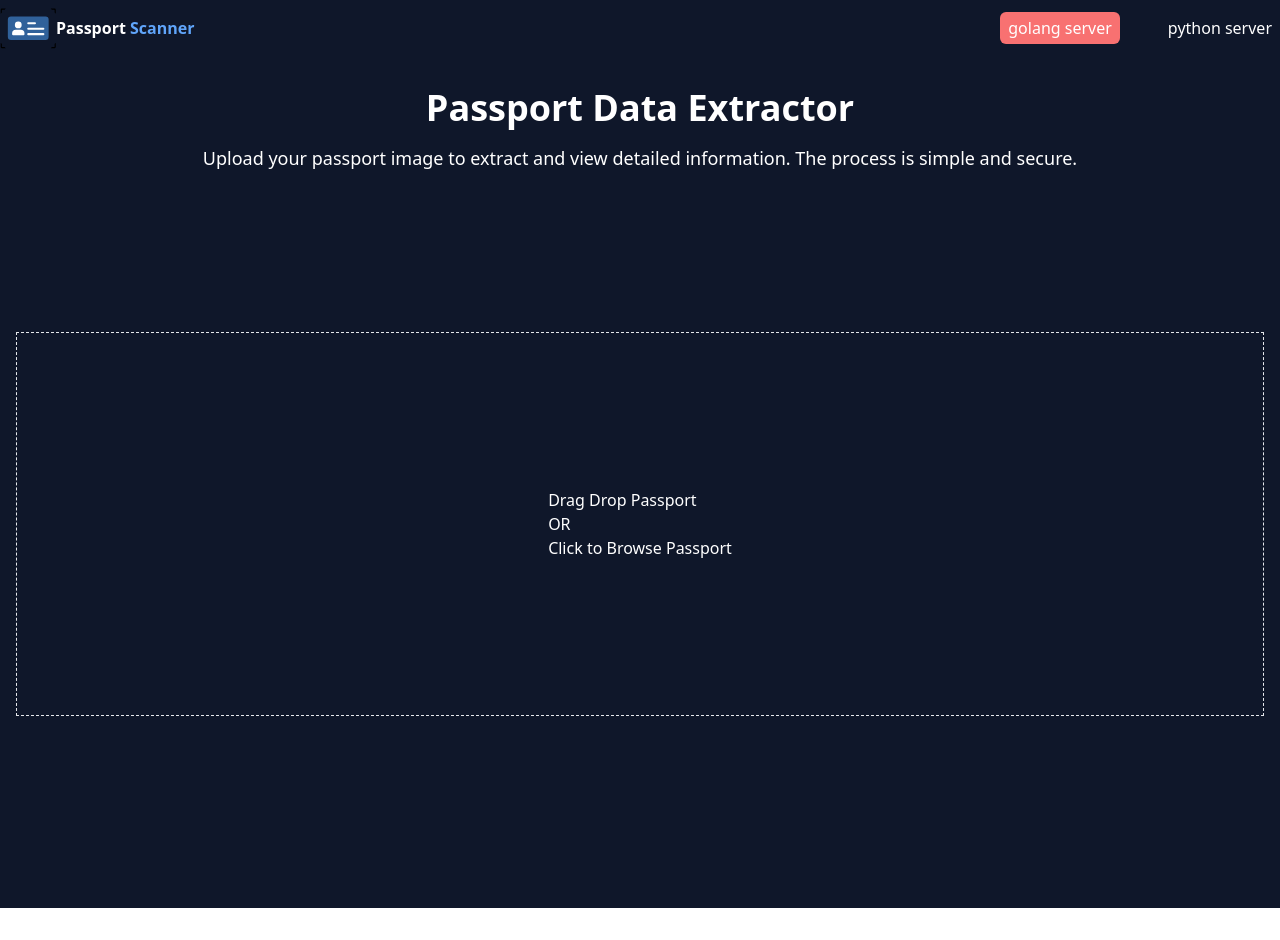
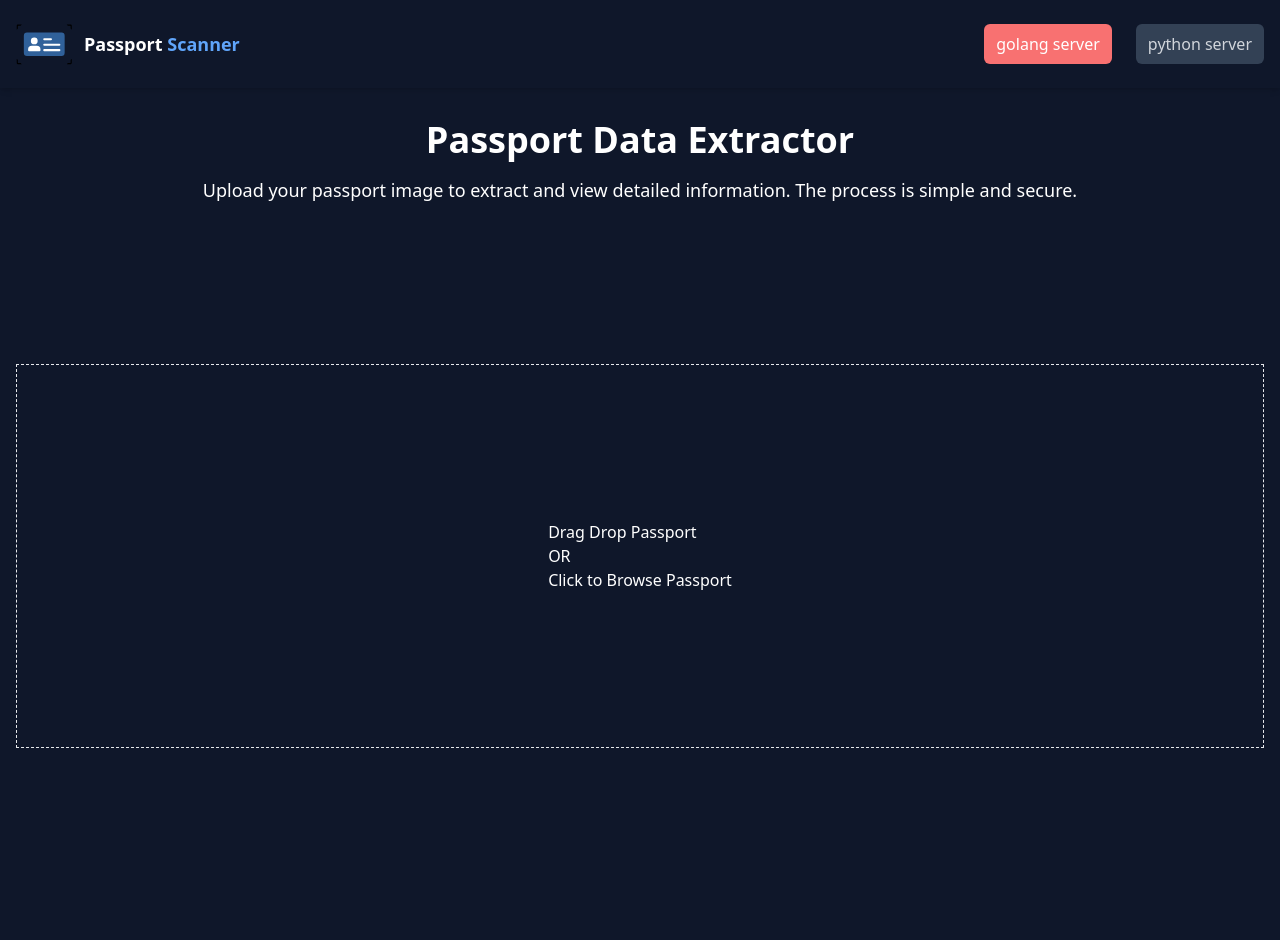
Before and after one commit to Admiral-Simo/passscan-frontend, an Angular app: page / in a window 1280 px wide. Before the commit the page ends 908 px from the top, so only its background shows below. Built offline with nearby package versions, Linux system fonts and the light colour scheme.

Commit message:
style: better navbar design

```diff
--- a/src/app/navbar/navbar.component.html
+++ b/src/app/navbar/navbar.component.html
@@ -1,17 +1,21 @@
-<nav class="bg-slate-900 flex items-center justify-between">
-  <div class="container flex items-center justify-between mx-auto">
-    <a class="flex items-center max-w-screen-xl cursor-pointer" href="/">
-      <img src="favicon.svg" alt="logo" class="h-14" />
-      <p class="capitalize font-semibold text-blue-400">
+<nav class="bg-slate-900 flex items-center justify-between py-4 shadow-md">
+  <div class="container flex items-center justify-between mx-auto px-4">
+    <a class="flex items-center cursor-pointer" href="/">
+      <img src="favicon.svg" alt="logo" class="h-14 mr-3" />
+      <p class="capitalize font-semibold text-blue-400 text-lg">
         <span class="text-white">{{ firstPartTitle }}</span>
         {{ secondPartTitle }}
       </p>
     </a>
-    <div class="space-x-10">
+    <div class="flex space-x-6">
       <button
-        class="px-2 py-1 rounded-md"
+        class="px-3 py-2 rounded-md transition-colors duration-300"
         *ngFor="let url of urls"
-        [class.bg-red-400]="used_url == url.endpoint"
+        [ngClass]="{
+          'bg-red-400 text-white': used_url == url.endpoint,
+          'bg-slate-700 text-gray-300 hover:bg-slate-600':
+            used_url != url.endpoint
+        }"
         (click)="setUsedUrl(url.endpoint)"
       >
         {{ url.lang }} server
```
